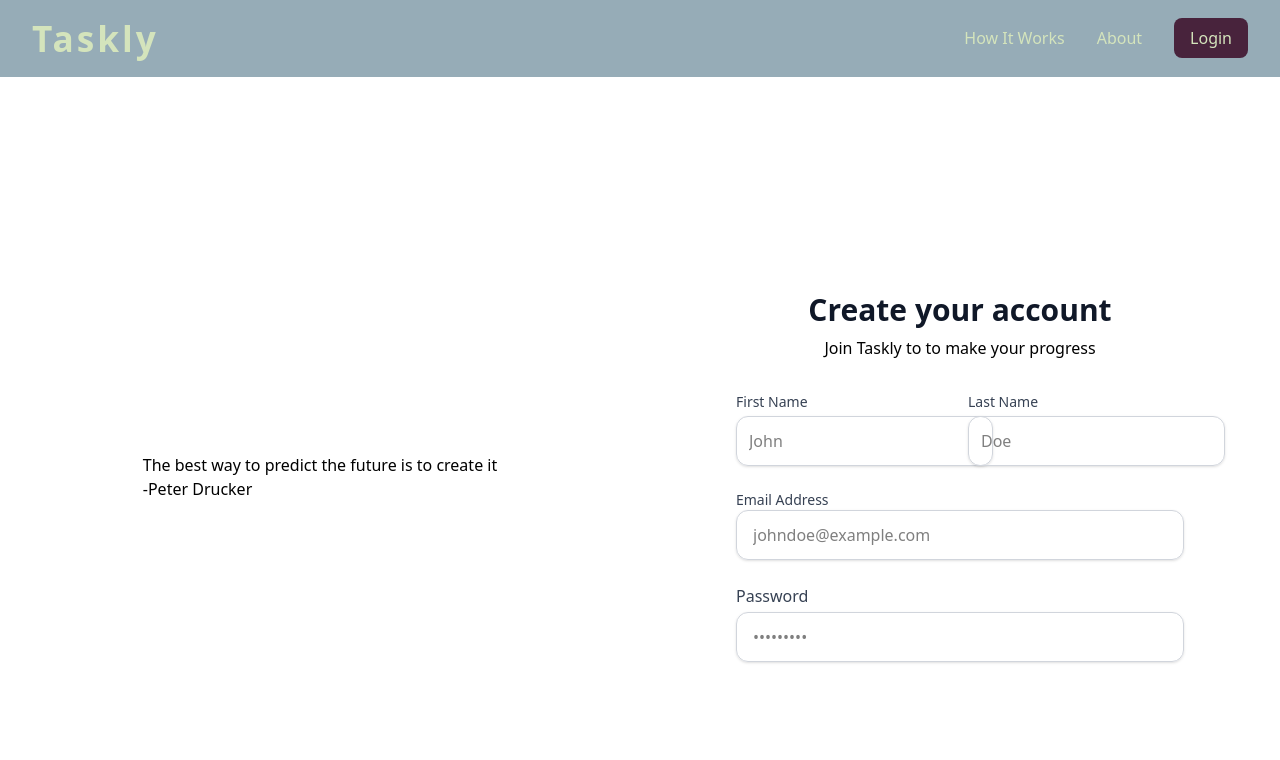
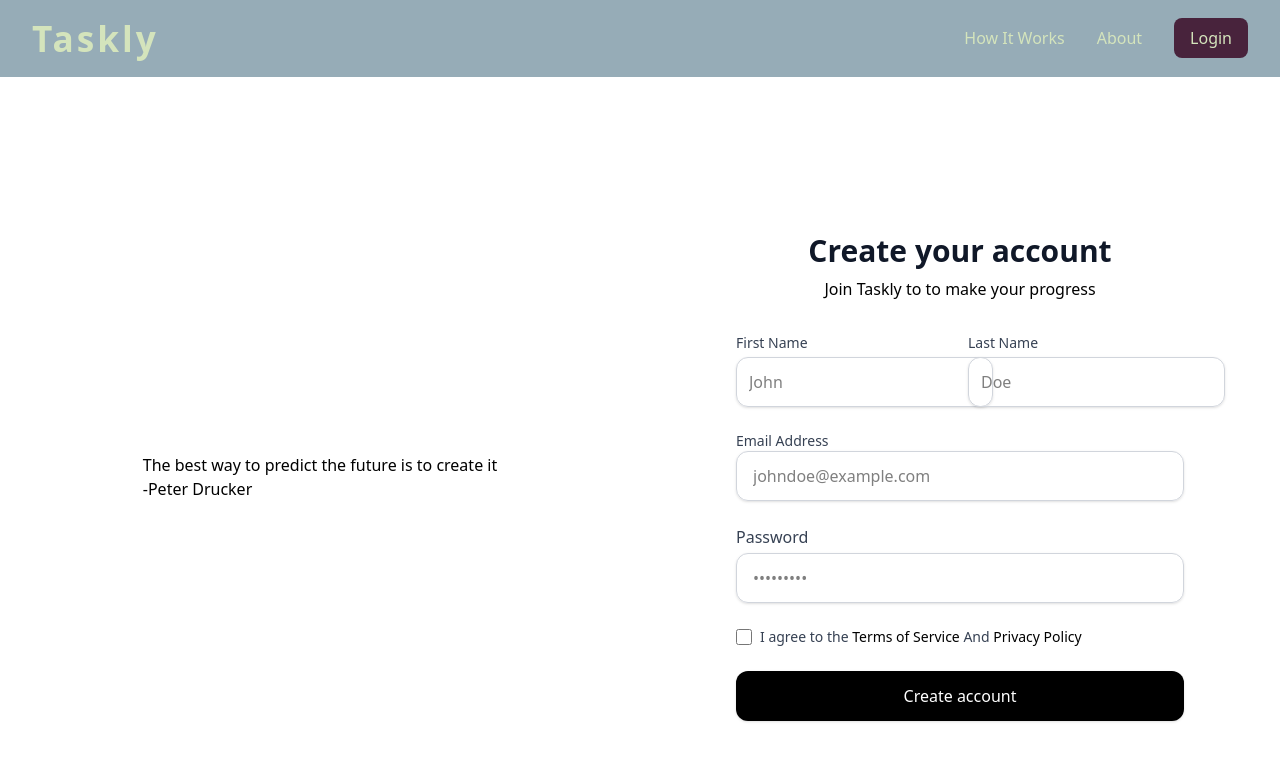
Before and after one commit to johnsenultra/task_tracker, a React (Vite) app: page /signin in a window 1280 px wide. Shown: the top 760 px of the page. Built offline with nearby package versions, Linux system fonts and the light colour scheme.

Commit message:
Add terms and conditions checkbox and submit button to Signin form

```diff
--- a/src/pages/auth/Signin.jsx
+++ b/src/pages/auth/Signin.jsx
@@ -86,6 +86,39 @@ export default function Signin() {
                   className="mt-1 block w-full rounded-xl border border-gray-300 px-4 py-3 shadow-sm focus:border-black focus:ring-black focus:outline-none"
                 />
               </div>
+              <div className="flex items-center">
+                <input
+                  id="term"
+                  type="checkbox"
+                  className="h-4 w-4 rounded border-gray-300 text-black focus:ring-black"
+                  name="terms"
+                />
+                <label
+                  htmlFor="terms"
+                  className="ml-2 block text-sm text-gray-700"
+                >
+                  {" I agree to the "}
+                  <a
+                    href="#terms"
+                    className="font-medium text-black hover:text-gray-800"
+                  >
+                    Terms of Service
+                  </a>
+                  {" And "}
+                  <a
+                    href="#policy"
+                    className="font-medium text-black hover:text-gray-800"
+                  >
+                    Privacy Policy
+                  </a>
+                </label>
+              </div>
+              <button
+                type="submit"
+                className="w-full cursor-pointer rounded-xl border border-transparent bg-black px-4 py-3 font-medium text-white shadow-sm hover:bg-gray-800 focus:ring-2 focus:ring-offset-2 focus:outline-none disabled:opacity-50"
+              >
+                Create account
+              </button>
             </form>
           </div>
         </div>
```
